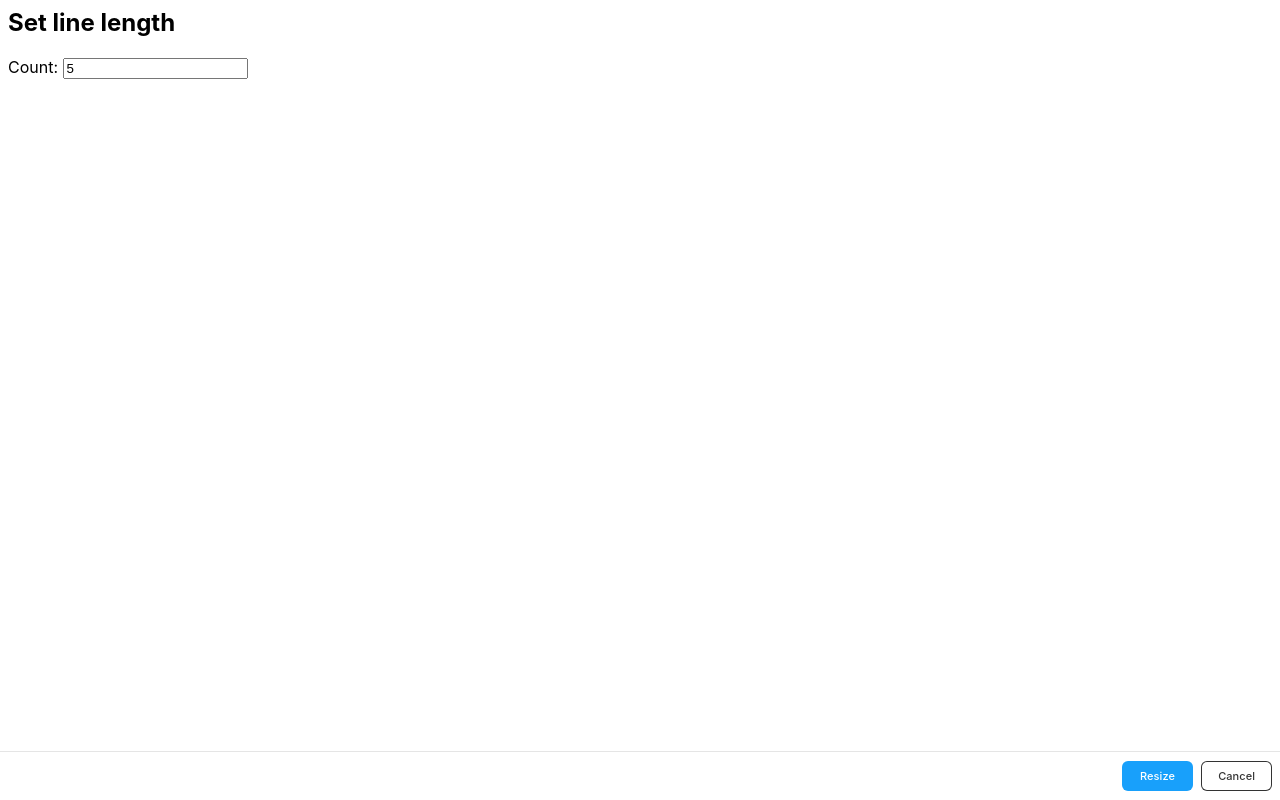
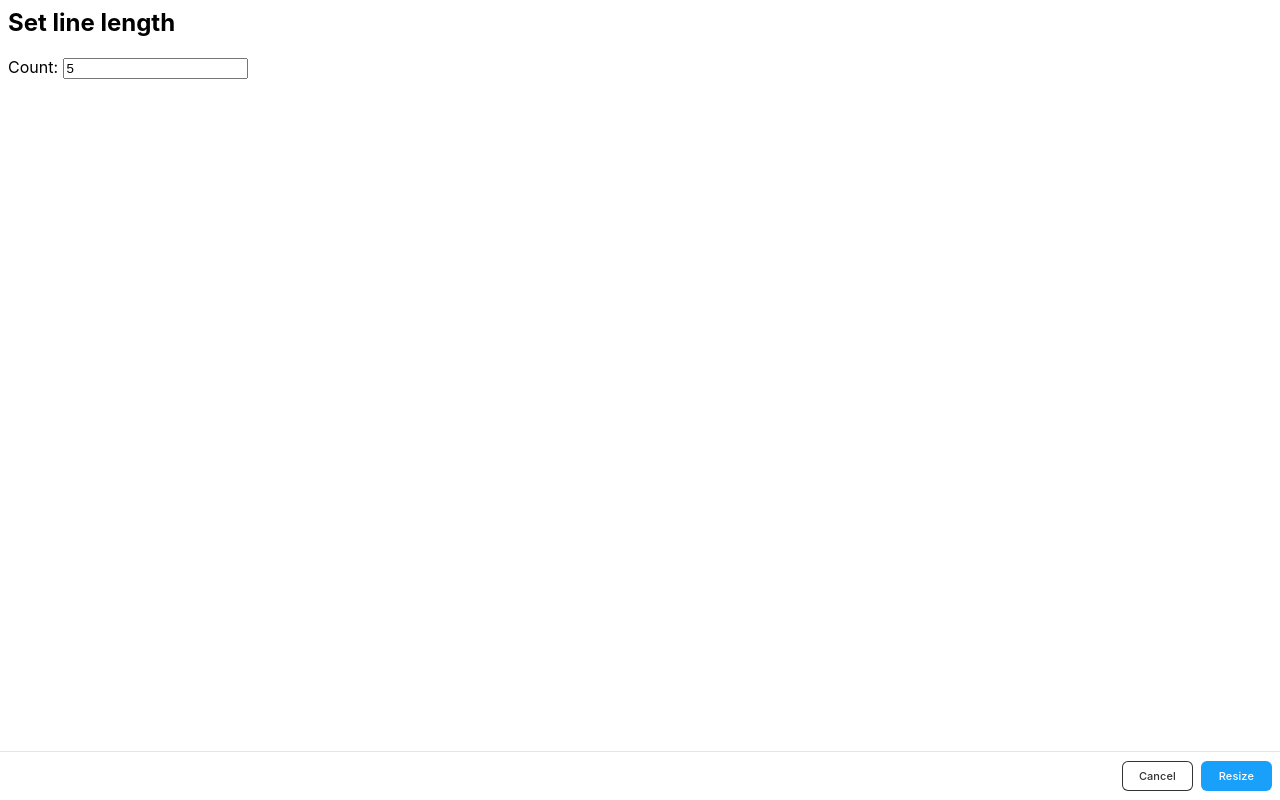
Before and after one commit to marceloblaz/line-length, a website: page ui.html in a window 1280 px wide. Drawn offline with Linux system fonts and the light colour scheme; a web font is replaced by a local one.

Commit message:
css bug fix

```diff
--- a/ui.html
+++ b/ui.html
@@ -21,7 +21,7 @@
     }
 
     .actions .button--primary{
-      order: 2g;
+      order: 2;
     }
 
     .actions .button--secondary{
```
